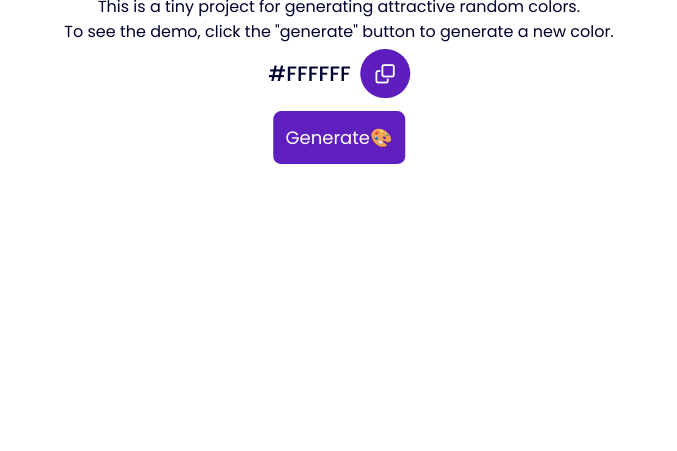
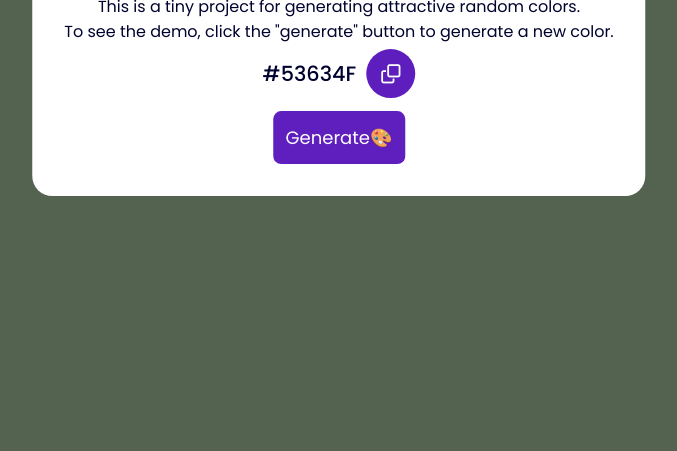
Before and after one commit to harsshhhgit/JS-Projects, a plain HTML site: page RandomColorGenerator/index.html in a window 1280 px wide. Shown: the part 349-800 px from the top of the page, without its empty margins (301-978 px from the left). Drawn offline with Linux system fonts and the light colour scheme; a web font is replaced by a local one.

Commit message:
Window.onLoad function added

```diff
--- a/RandomColorGenerator/index.html
+++ b/RandomColorGenerator/index.html
@@ -17,7 +17,7 @@
         <h1 class="head">Random Color Generator</h1>
         <p>This is a tiny project for generating attractive random colors.<br>To see the demo, click the "generate" button to generate a new color.</p>
         <div class="color-details">
-            <span class="color-code" id="color-code">#FFFFFF</span>
+            <span class="color-code" id="color-code"></span>
             <button class="copy-btn btn" id="copy-btn" onclick="copyColor()">
                 <i class="fa-regular fa-clone copy-icon"></i>
             </button>
--- a/RandomColorGenerator/script.js
+++ b/RandomColorGenerator/script.js
@@ -17,3 +17,5 @@ function copyColor() {
   navigator.clipboard.writeText(colorCode.innerText);
   console.log(colorCode.innerText)
 }
+
+window.onload=randomColor;
```
